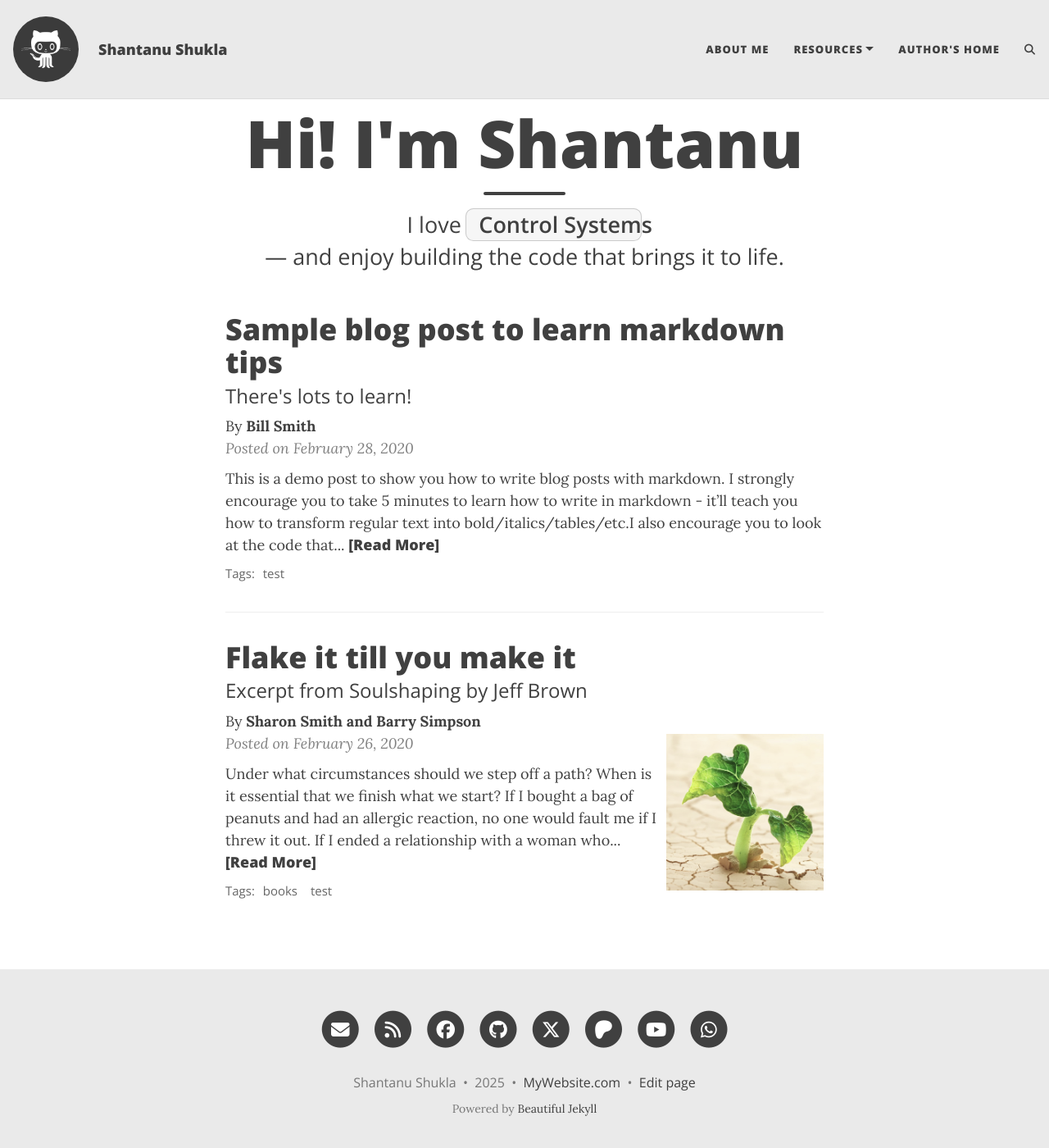
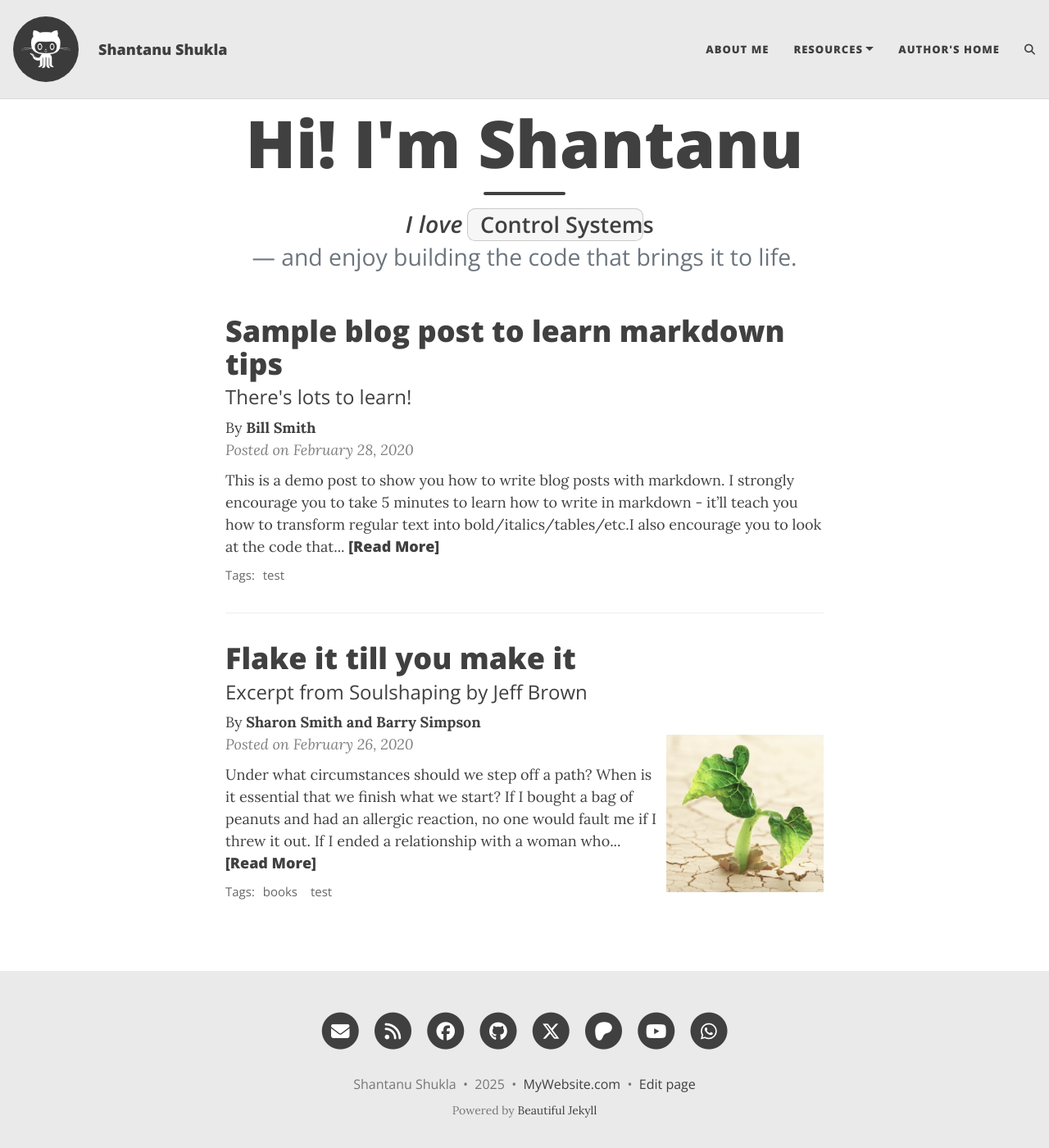
Before and after one commit to shantanusshukla/shantanusshukla.github.io, a Jekyll site: the page built from index.html, in a window 1280 px wide and 1400 px high. Shown: the whole window at 82% size. Built offline with Jekyll 4.4.1, drawn with Linux system fonts in a browser that asks for light colours; the list of posts is cut into pages by our own code; comment, search, counter and statistics services are not loaded.

Commit message:
Resize sub-title

```diff
--- a/_includes/rotate_subtitle.html
+++ b/_includes/rotate_subtitle.html
@@ -33,6 +33,31 @@
     .page-heading .page-subheading .rotator-right {
       flex: 1 1 auto;
       min-width: 10ch; /* prevents jittery reflow on narrow screens */
+    }
+
+    /* Left part: “I love” */
+    .page-heading .page-subheading .rotator-left {
+    font-style: italic;       /* make it italics */
+    font-weight: 600;         /* bolder look */
+    font-size: 1.05em;        /* slightly larger than default */
+    letter-spacing: .2px;
+    }
+
+    /* Right part: “— and enjoy … life.”  */
+    .page-heading .page-subheading .rotator-right {
+    font-size: 1.05em;        /* tweak size */
+    font-weight: 400;         /* lighter than the H1 */
+    color: #6c757d;           /* tasteful muted tone */
+    }
+
+    /* (Optional) how inline code should look in the subtitle */
+    .page-heading .page-subheading code {
+    padding: 0 .25em;
+    background: #f9f2f4;      /* matches theme's code style */
+    color: #c7254e;
+    border-radius: .25rem;
+    font-family: ui-monospace, SFMono-Regular, Menlo, Monaco, Consolas, "Liberation Mono","Courier New", monospace;
+    font-weight: 600;
     }
   </style>
 
```
